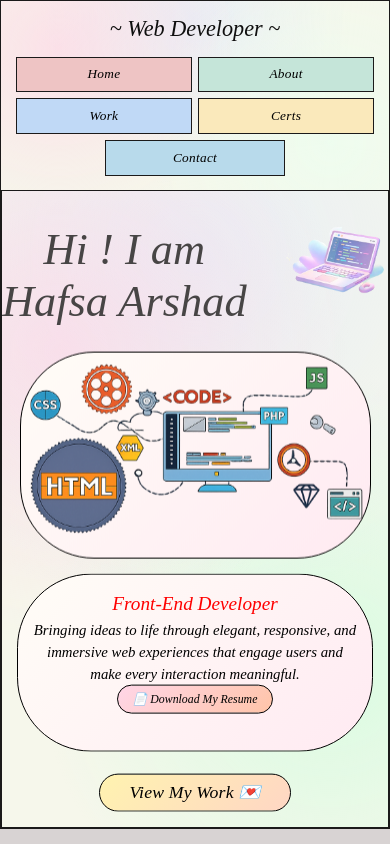
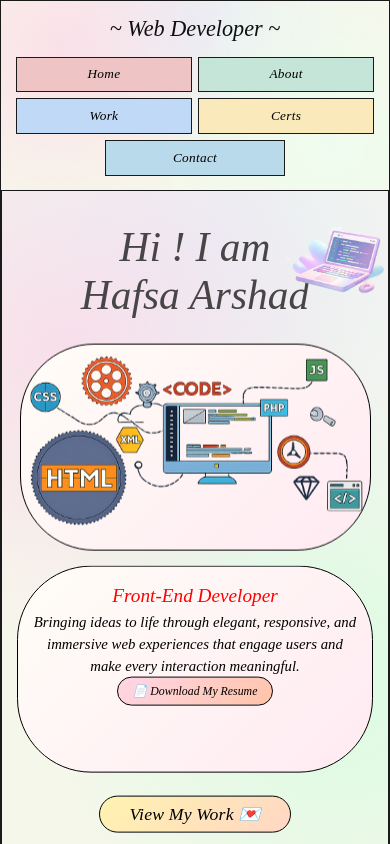
Before and after one commit to Hafsa-Arshad93/hafsaArshad.portfolio, a React (Vite) app: page / in a window 390 px wide. Shown: the top 844 px of the page. Built offline with nearby package versions, Linux system fonts and the light colour scheme.

Commit message:
Improve portfolio responsiveness and center hero heading

```diff
--- a/src/Components/Hero/Hero.css
+++ b/src/Components/Hero/Hero.css
@@ -43,9 +43,16 @@ border-bottom: 2px solid rgb(27, 26, 26);
 
 .head {
     display: flex;
+    justify-content: center;
+    margin-left: auto;
+    margin-right: auto;
     text-align: center;
+    align-items: center;
     padding-right: 1rem;
+     padding-left: 1rem;
     width: 100%;
+    justify-self: stretch;
+  box-sizing: border-box;
     margin-top: 1rem;
     padding-bottom: 1.2rem;
     padding-top: 1.2rem;
@@ -54,8 +61,11 @@ border-bottom: 2px solid rgb(27, 26, 26);
     animation: slowFloat 5s ease-in-out infinite;
 }
 .head h1 {
-    font-size: 3rem;
+      font-size: 2.8rem;
     font-weight: 200;
+    width: 100%;
+    margin: 0;
+    text-align: center;
 
 }
 
@@ -98,7 +108,7 @@ border-bottom: 2px solid rgb(27, 26, 26);
 
 .tagline {
     background: linear-gradient(135deg, #fffdf7, #ffeaf2);
-    height: 12rem;
+    height: 14rem;
     line-height: 1.5;
     border-radius: 5rem;
     border: 1px solid black;
@@ -461,8 +471,7 @@ border-bottom: 2px solid rgb(27, 26, 26);
 
 @media (min-width: 1024px) {
     .head {
-        display: grid;
-        align-items: center;
+
         padding-right: 8rem;
         margin-top: 0.4rem;
         padding-bottom: 0.1rem;
```
